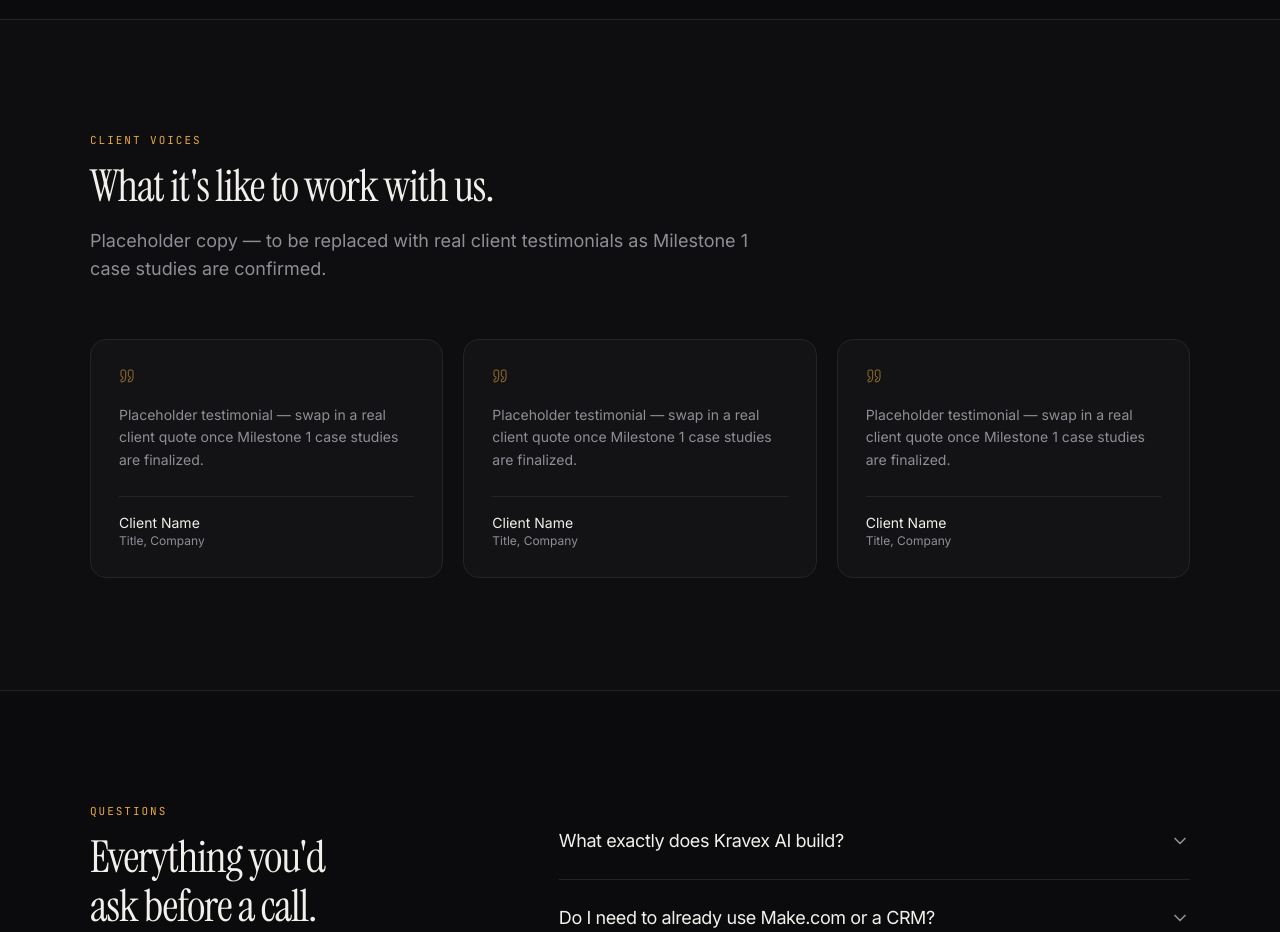
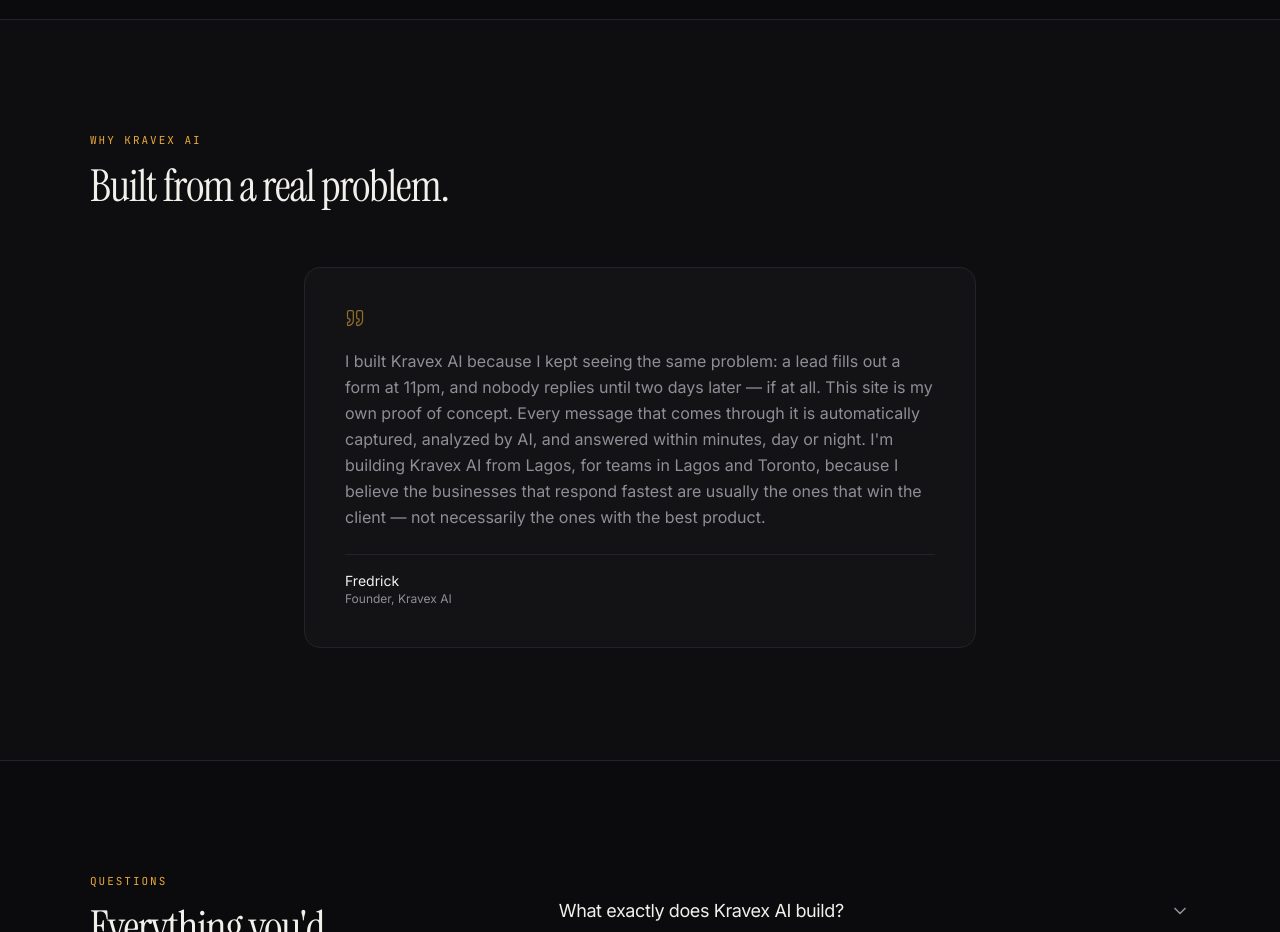
Before and after one commit to fredrickworlu1000-hub/kravex--ai, a Next.js app: page / in a window 1280 px wide. Shown: the part 3520-4452 px from the top of the page. Built offline with nearby package versions, Linux system fonts and the light colour scheme.

Commit message:
Replace placeholder testimonials with founder note

```diff
--- a/components/sections/Testimonials.tsx
+++ b/components/sections/Testimonials.tsx
@@ -1,4 +1,4 @@
-import { testimonials } from "@/data/testimonials";
+import { founderNote } from "@/data/testimonials";
 import { SectionHeading } from "@/components/shared/SectionHeading";
 import { Reveal } from "@/components/shared/Reveal";
 import { Quote } from "lucide-react";
@@ -8,27 +8,22 @@
     <section className="section-py bg-surface/40 border-y border-border">
       <div className="container-px mx-auto max-w-content">
         <SectionHeading
-          eyebrow="Client voices"
-          title="What it's like to work with us."
-          description="Placeholder copy — to be replaced with real client testimonials as Milestone 1 case studies are confirmed."
+          eyebrow="Why Kravex AI"
+          title="Built from a real problem."
         />
 
-        <div className="mt-14 grid grid-cols-1 gap-5 md:grid-cols-3">
-          {testimonials.map((t, i) => (
-            <Reveal key={i} delay={i * 0.08}>
-              <div className="h-full rounded-2xl border border-border bg-surface p-7">
-                <Quote className="h-4 w-4 text-accent/60" strokeWidth={1.5} aria-hidden="true" />
-                <p className="mt-5 text-sm leading-relaxed text-text-muted">
-                  {t.quote}
-                </p>
-                <div className="mt-6 border-t border-border pt-4">
-                  <p className="text-sm text-text-primary">{t.name}</p>
-                  <p className="text-xs text-text-muted">{t.role}</p>
-                </div>
-              </div>
-            </Reveal>
-          ))}
-        </div>
+        <Reveal delay={0.08}>
+          <div className="mx-auto mt-14 max-w-2xl rounded-2xl border border-border bg-surface p-8 md:p-10">
+            <Quote className="h-5 w-5 text-accent/60" strokeWidth={1.5} aria-hidden="true" />
+            <p className="mt-5 text-base leading-relaxed text-text-muted">
+              {founderNote.quote}
+            </p>
+            <div className="mt-6 border-t border-border pt-4">
+              <p className="text-sm text-text-primary">{founderNote.name}</p>
+              <p className="text-xs text-text-muted">{founderNote.title}</p>
+            </div>
+          </div>
+        </Reveal>
       </div>
     </section>
   );
--- a/data/testimonials.ts
+++ b/data/testimonials.ts
@@ -1,20 +1,6 @@
-export const testimonials = [
-  {
-    quote:
-      "Placeholder testimonial — swap in a real client quote once Milestone 1 case studies are finalized.",
-    name: "Client Name",
-    role: "Title, Company",
-  },
-  {
-    quote:
-      "Placeholder testimonial — swap in a real client quote once Milestone 1 case studies are finalized.",
-    name: "Client Name",
-    role: "Title, Company",
-  },
-  {
-    quote:
-      "Placeholder testimonial — swap in a real client quote once Milestone 1 case studies are finalized.",
-    name: "Client Name",
-    role: "Title, Company",
-  },
-];
+export const founderNote = {
+  quote:
+    "I built Kravex AI because I kept seeing the same problem: a lead fills out a form at 11pm, and nobody replies until two days later — if at all. This site is my own proof of concept. Every message that comes through it is automatically captured, analyzed by AI, and answered within minutes, day or night. I'm building Kravex AI from Lagos, for teams in Lagos and Toronto, because I believe the businesses that respond fastest are usually the ones that win the client — not necessarily the ones with the best product.",
+  name: "Fredrick",
+  title: "Founder, Kravex AI",
+};
```
